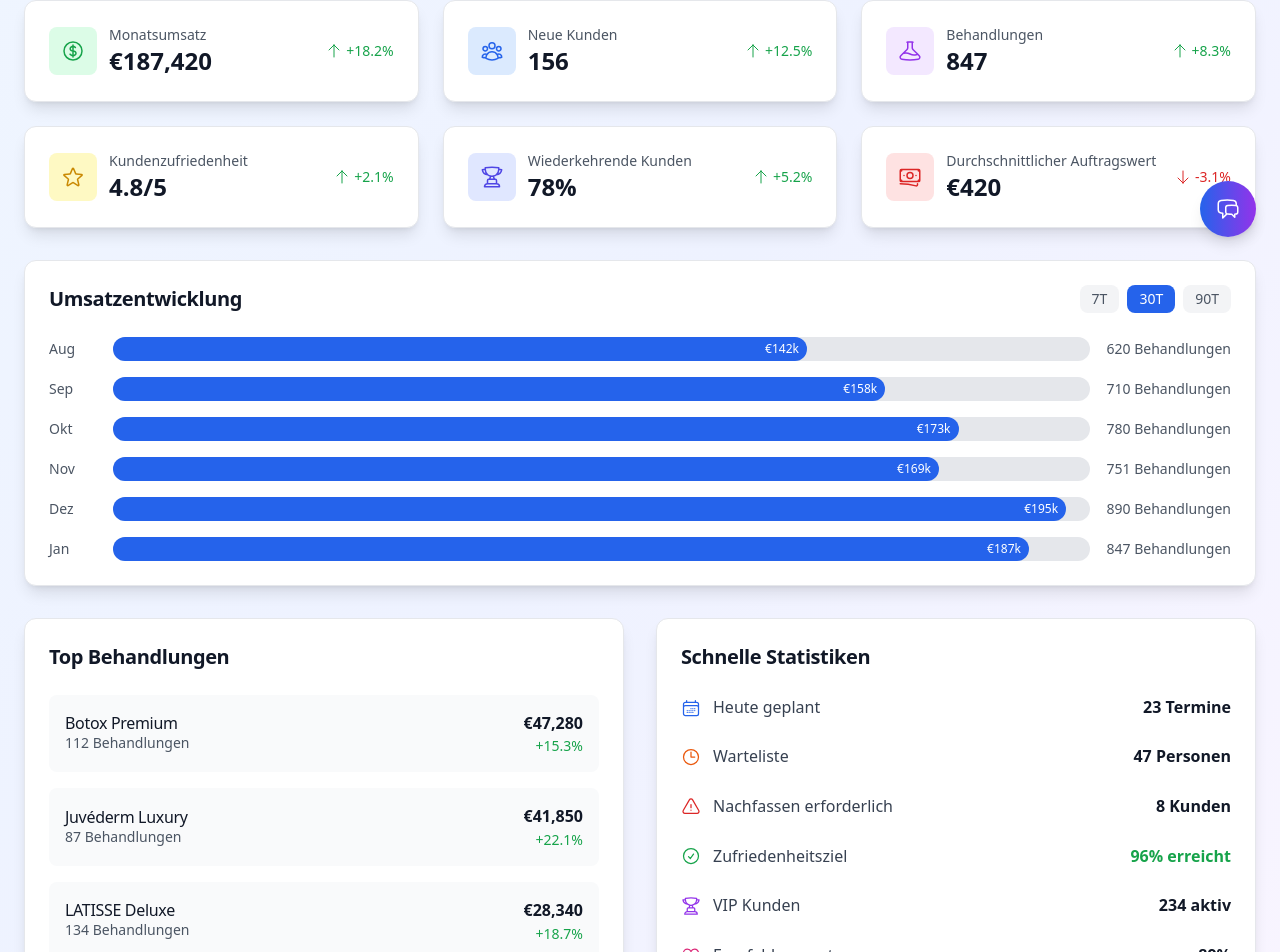
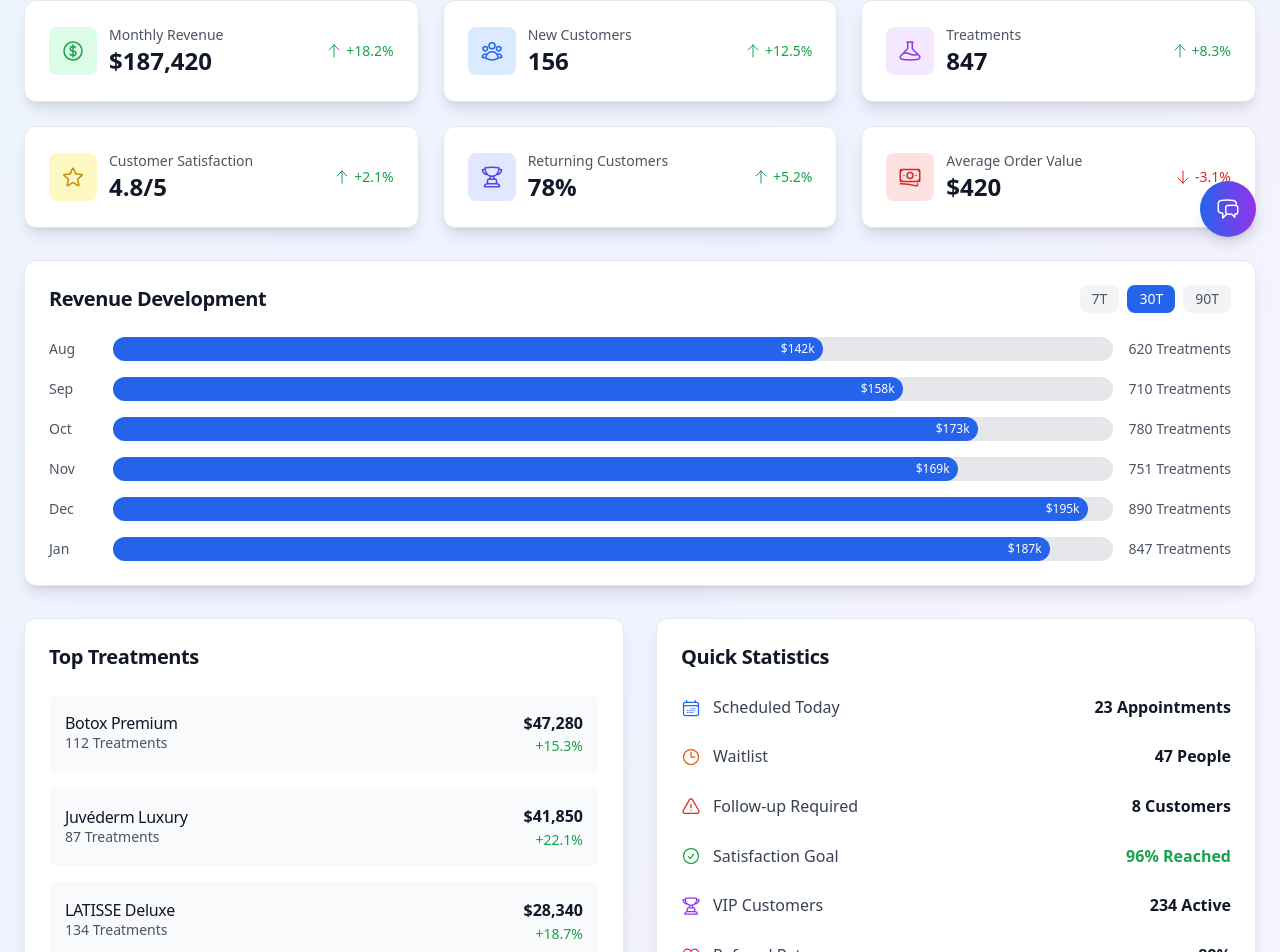
Before and after one commit to Mirey333/LASkin, a Next.js app: page /dashboard in a window 1280 px wide. Shown: the part 539-1491 px from the top of the page. Built offline with nearby package versions, Linux system fonts and the light colour scheme.

Commit message:
Translate ChatWidget, Dashboard, and Marketing page from German to English

```diff
--- a/app/dashboard/page.tsx
+++ b/app/dashboard/page.tsx
@@ -62,15 +62,15 @@ export default function BusinessDashboard() {
   // Business KPIs
   const kpis: KPI[] = [
     {
-      title: 'Monatsumsatz',
-      value: '€187,420',
+      title: 'Monthly Revenue',
+      value: '$187,420',
       change: 18.2,
       trend: 'up',
       icon: CurrencyDollarIcon,
       color: 'green'
     },
     {
-      title: 'Neue Kunden',
+      title: 'New Customers',
       value: 156,
       change: 12.5,
       trend: 'up',
@@ -78,7 +78,7 @@ export default function BusinessDashboard() {
       color: 'blue'
     },
     {
-      title: 'Behandlungen',
+      title: 'Treatments',
       value: 847,
       change: 8.3,
       trend: 'up',
@@ -86,7 +86,7 @@ export default function BusinessDashboard() {
       color: 'purple'
     },
     {
-      title: 'Kundenzufriedenheit',
+      title: 'Customer Satisfaction',
       value: '4.8/5',
       change: 2.1,
       trend: 'up',
@@ -94,7 +94,7 @@ export default function BusinessDashboard() {
       color: 'yellow'
     },
     {
-      title: 'Wiederkehrende Kunden',
+      title: 'Returning Customers',
       value: '78%',
       change: 5.2,
       trend: 'up',
@@ -102,8 +102,8 @@ export default function BusinessDashboard() {
       color: 'indigo'
     },
     {
-      title: 'Durchschnittlicher Auftragswert',
-      value: '€420',
+      title: 'Average Order Value',
+      value: '$420',
       change: -3.1,
       trend: 'down',
       icon: BanknotesIcon,
@@ -111,17 +111,17 @@ export default function BusinessDashboard() {
     }
   ]
 
-  // Revenue Data für die letzten 6 Monate
+  // Revenue Data for the last 6 months
   const revenueData: RevenueData[] = [
     { month: 'Aug', revenue: 142000, treatments: 620, newCustomers: 95 },
     { month: 'Sep', revenue: 158000, treatments: 710, newCustomers: 108 },
-    { month: 'Okt', revenue: 173000, treatments: 780, newCustomers: 134 },
+    { month: 'Oct', revenue: 173000, treatments: 780, newCustomers: 134 },
     { month: 'Nov', revenue: 169000, treatments: 751, newCustomers: 142 },
-    { month: 'Dez', revenue: 195000, treatments: 890, newCustomers: 187 },
+    { month: 'Dec', revenue: 195000, treatments: 890, newCustomers: 187 },
     { month: 'Jan', revenue: 187420, treatments: 847, newCustomers: 156 }
   ]
 
-  // Top Behandlungen
+  // Top Treatments
   const topTreatments: TopTreatment[] = [
     { name: 'Botox Premium', revenue: 47280, count: 112, growth: 15.3 },
     { name: 'Juvéderm Luxury', revenue: 41850, count: 87, growth: 22.1 },
@@ -168,7 +168,7 @@ export default function BusinessDashboard() {
       {/* Revenue Chart */}
       <div className="bg-white rounded-xl shadow-lg border p-6">
         <div className="flex items-center justify-between mb-6">
-          <h3 className="text-xl font-bold text-gray-900">Umsatzentwicklung</h3>
+          <h3 className="text-xl font-bold text-gray-900">Revenue Development</h3>
           <div className="flex space-x-2">
             <button
               onClick={() => setDateRange('7')}
@@ -209,13 +209,13 @@ export default function BusinessDashboard() {
                     style={{ width: `${(data.revenue / 200000) * 100}%` }}
                   >
                     <span className="text-white text-xs font-medium">
-                      €{(data.revenue / 1000).toFixed(0)}k
+                      ${(data.revenue / 1000).toFixed(0)}k
                     </span>
                   </div>
                 </div>
               </div>
               <div className="text-sm text-gray-600">
-                {data.treatments} Behandlungen
+                {data.treatments} Treatments
               </div>
             </div>
           ))}
@@ -225,16 +225,16 @@ export default function BusinessDashboard() {
       {/* Top Treatments */}
       <div className="grid lg:grid-cols-2 gap-8">
         <div className="bg-white rounded-xl shadow-lg border p-6">
-          <h3 className="text-xl font-bold text-gray-900 mb-6">Top Behandlungen</h3>
+          <h3 className="text-xl font-bold text-gray-900 mb-6">Top Treatments</h3>
           <div className="space-y-4">
             {topTreatments.map((treatment, index) => (
               <div key={index} className="flex items-center justify-between p-4 bg-gray-50 rounded-lg">
                 <div>
                   <h4 className="font-medium text-gray-900">{treatment.name}</h4>
-                  <p className="text-sm text-gray-600">{treatment.count} Behandlungen</p>
+                  <p className="text-sm text-gray-600">{treatment.count} Treatments</p>
                 </div>
                 <div className="text-right">
-                  <p className="font-bold text-gray-900">€{treatment.revenue.toLocaleString()}</p>
+                  <p className="font-bold text-gray-900">${treatment.revenue.toLocaleString()}</p>
                   <p className="text-sm text-green-600">+{treatment.growth}%</p>
                 </div>
               </div>
@@ -244,52 +244,52 @@ export default function BusinessDashboard() {
 
         {/* Quick Stats */}
         <div className="bg-white rounded-xl shadow-lg border p-6">
-          <h3 className="text-xl font-bold text-gray-900 mb-6">Schnelle Statistiken</h3>
+          <h3 className="text-xl font-bold text-gray-900 mb-6">Quick Statistics</h3>
           <div className="space-y-6">
             <div className="flex items-center justify-between">
               <div className="flex items-center space-x-3">
                 <CalendarDaysIcon className="h-5 w-5 text-blue-600" />
-                <span className="text-gray-700">Heute geplant</span>
+                <span className="text-gray-700">Scheduled Today</span>
               </div>
-              <span className="font-bold text-gray-900">23 Termine</span>
+              <span className="font-bold text-gray-900">23 Appointments</span>
             </div>
 
             <div className="flex items-center justify-between">
               <div className="flex items-center space-x-3">
                 <ClockIcon className="h-5 w-5 text-orange-600" />
-                <span className="text-gray-700">Warteliste</span>
+                <span className="text-gray-700">Waitlist</span>
               </div>
-              <span className="font-bold text-gray-900">47 Personen</span>
+              <span className="font-bold text-gray-900">47 People</span>
             </div>
 
             <div className="flex items-center justify-between">
               <div className="flex items-center space-x-3">
                 <ExclamationTriangleIcon className="h-5 w-5 text-red-600" />
-                <span className="text-gray-700">Nachfassen erforderlich</span>
+                <span className="text-gray-700">Follow-up Required</span>
               </div>
-              <span className="font-bold text-gray-900">8 Kunden</span>
+              <span className="font-bold text-gray-900">8 Customers</span>
             </div>
 
             <div className="flex items-center justify-between">
               <div className="flex items-center space-x-3">
                 <CheckCircleIcon className="h-5 w-5 text-green-600" />
-                <span className="text-gray-700">Zufriedenheitsziel</span>
+                <span className="text-gray-700">Satisfaction Goal</span>
               </div>
-              <span className="font-bold text-green-600">96% erreicht</span>
+              <span className="font-bold text-green-600">96% Reached</span>
             </div>
 
             <div className="flex items-center justify-between">
               <div className="flex items-center space-x-3">
                 <TrophyIcon className="h-5 w-5 text-purple-600" />
-                <span className="text-gray-700">VIP Kunden</span>
+                <span className="text-gray-700">VIP Customers</span>
               </div>
-              <span className="font-bold text-gray-900">234 aktiv</span>
+              <span className="font-bold text-gray-900">234 Active</span>
             </div>
 
             <div className="flex items-center justify-between">
               <div className="flex items-center space-x-3">
                 <HeartIcon className="h-5 w-5 text-pink-600" />
-                <span className="text-gray-700">Empfehlungsrate</span>
+                <span className="text-gray-700">Referral Rate</span>
               </div>
               <span className="font-bold text-gray-900">89%</span>
             </div>
@@ -302,23 +302,23 @@ export default function BusinessDashboard() {
   const renderAnalytics = () => (
     <div className="space-y-8">
       <div className="bg-white rounded-xl shadow-lg border p-6">
-        <h3 className="text-xl font-bold text-gray-900 mb-6">Detaillierte Analytics</h3>
+        <h3 className="text-xl font-bold text-gray-900 mb-6">Detailed Analytics</h3>
 
         {/* Marketing Channels */}
         <div className="grid lg:grid-cols-2 gap-8 mb-8">
           <div>
-            <h4 className="text-lg font-semibold text-gray-900 mb-4">Marketing-Kanäle</h4>
+            <h4 className="text-lg font-semibold text-gray-900 mb-4">Marketing Channels</h4>
             <div className="space-y-4">
               {[
-                { channel: 'Instagram Ads', customers: 78, percentage: 45, cost: '€2,340' },
-                { channel: 'Google Ads', customers: 52, percentage: 30, cost: '€1,890' },
-                { channel: 'Empfehlungen', customers: 28, percentage: 16, cost: '€0' },
-                { channel: 'Facebook Ads', customers: 15, percentage: 9, cost: '€780' }
+                { channel: 'Instagram Ads', customers: 78, percentage: 45, cost: '$2,340' },
+                { channel: 'Google Ads', customers: 52, percentage: 30, cost: '$1,890' },
+                { channel: 'Referrals', customers: 28, percentage: 16, cost: '$0' },
+                { channel: 'Facebook Ads', customers: 15, percentage: 9, cost: '$780' }
               ].map((item, index) => (
                 <div key={index} className="flex items-center justify-between p-3 bg-gray-50 rounded-lg">
                   <div>
                     <p className="font-medium text-gray-900">{item.channel}</p>
-                    <p className="text-sm text-gray-600">{item.customers} neue Kunden</p>
+                    <p className="text-sm text-gray-600">{item.customers} new customers</p>
                   </div>
                   <div className="text-right">
                     <p className="font-bold text-gray-900">{item.percentage}%</p>
@@ -331,17 +331,17 @@ export default function BusinessDashboard() {
 
           {/* Customer Demographics */}
           <div>
-            <h4 className="text-lg font-semibold text-gray-900 mb-4">Kundendemografie</h4>
+            <h4 className="text-lg font-semibold text-gray-900 mb-4">Customer Demographics</h4>
             <div className="space-y-4">
               {[
-                { age: '25-35', percentage: 42, gender: '89% Frauen' },
-                { age: '36-45', percentage: 35, gender: '91% Frauen' },
-                { age: '46-55', percentage: 18, gender: '94% Frauen' },
-                { age: '18-24', percentage: 5, gender: '95% Frauen' }
+                { age: '25-35', percentage: 42, gender: '89% Female' },
+                { age: '36-45', percentage: 35, gender: '91% Female' },
+                { age: '46-55', percentage: 18, gender: '94% Female' },
+                { age: '18-24', percentage: 5, gender: '95% Female' }
               ].map((item, index) => (
                 <div key={index} className="flex items-center justify-between p-3 bg-gray-50 rounded-lg">
                   <div>
-                    <p className="font-medium text-gray-900">{item.age} Jahre</p>
+                    <p className="font-medium text-gray-900">{item.age} years</p>
                     <p className="text-sm text-gray-600">{item.gender}</p>
                   </div>
                   <div className="text-right">
@@ -363,15 +363,15 @@ export default function BusinessDashboard() {
         <div className="bg-white rounded-xl shadow-lg border p-6">
           <div className="flex items-center space-x-3 mb-4">
             <ClockIcon className="h-6 w-6 text-blue-600" />
-            <h3 className="text-lg font-semibold text-gray-900">Effizienz</h3>
+            <h3 className="text-lg font-semibold text-gray-900">Efficiency</h3>
           </div>
           <div className="space-y-3">
             <div className="flex justify-between">
-              <span className="text-gray-600">Durchschnittliche Behandlungszeit</span>
+              <span className="text-gray-600">Average Treatment Time</span>
               <span className="font-medium">47 min</span>
             </div>
             <div className="flex justify-between">
-              <span className="text-gray-600">Auslastung</span>
+              <span className="text-gray-600">Capacity</span>
               <span className="font-medium text-green-600">87%</span>
             </div>
             <div className="flex justify-between">
@@ -388,15 +388,15 @@ export default function BusinessDashboard() {
           </div>
           <div className="space-y-3">
             <div className="flex justify-between">
-              <span className="text-gray-600">Aktive Behandler</span>
+              <span className="text-gray-600">Active Practitioners</span>
               <span className="font-medium">5</span>
             </div>
             <div className="flex justify-between">
-              <span className="text-gray-600">Durchschnittliche Bewertung</span>
+              <span className="text-gray-600">Average Rating</span>
               <span className="font-medium text-yellow-600">4.9/5</span>
             </div>
             <div className="flex justify-between">
-              <span className="text-gray-600">Personalauslastung</span>
+              <span className="text-gray-600">Staff Utilization</span>
               <span className="font-medium text-green-600">92%</span>
             </div>
           </div>
@@ -405,19 +405,19 @@ export default function BusinessDashboard() {
         <div className="bg-white rounded-xl shadow-lg border p-6">
           <div className="flex items-center space-x-3 mb-4">
             <BanknotesIcon className="h-6 w-6 text-purple-600" />
-            <h3 className="text-lg font-semibold text-gray-900">Finanzen</h3>
+            <h3 className="text-lg font-semibold text-gray-900">Finance</h3>
           </div>
           <div className="space-y-3">
             <div className="flex justify-between">
-              <span className="text-gray-600">Gewinnmarge</span>
+              <span className="text-gray-600">Profit Margin</span>
               <span className="font-medium text-green-600">68%</span>
             </div>
             <div className="flex justify-between">
-              <span className="text-gray-600">Betriebskosten</span>
-              <span className="font-medium">€59,840</span>
+              <span className="text-gray-600">Operating Costs</span>
+              <span className="font-medium">$59,840</span>
             </div>
             <div className="flex justify-between">
-              <span className="text-gray-600">ROI Marketing</span>
+              <span className="text-gray-600">Marketing ROI</span>
               <span className="font-medium text-green-600">340%</span>
             </div>
           </div>
@@ -426,13 +426,13 @@ export default function BusinessDashboard() {
 
       {/* Live Aktivitäten */}
       <div className="bg-white rounded-xl shadow-lg border p-6">
-        <h3 className="text-xl font-bold text-gray-900 mb-6">Live Aktivitäten</h3>
+        <h3 className="text-xl font-bold text-gray-900 mb-6">Live Activities</h3>
         <div className="space-y-4">
           {[
-            { time: '14:23', event: 'Neue Buchung: Botox Premium - Sarah Johnson', type: 'booking' },
-            { time: '14:18', event: 'Behandlung abgeschlossen: HydraFacial - Emma Wilson', type: 'completed' },
-            { time: '14:12', event: 'Bewertung erhalten: 5⭐ von Maria Garcia', type: 'review' },
-            { time: '14:05', event: 'Zahlung eingegangen: €420 - Jennifer Kim', type: 'payment' },
+            { time: '14:23', event: 'New Booking: Botox Premium - Sarah Johnson', type: 'booking' },
+            { time: '14:18', event: 'Treatment Completed: HydraFacial - Emma Wilson', type: 'completed' },
+            { time: '14:12', event: 'Review Received: 5⭐ from Maria Garcia', type: 'review' },
+            { time: '14:05', event: 'Payment Received: $420 - Jennifer Kim', type: 'payment' },
             { time: '13:58', event: 'VIP Upgrade: Lisa Chen → Platinum Status', type: 'upgrade' }
           ].map((activity, index) => (
             <div key={index} className="flex items-center space-x-4 p-3 bg-gray-50 rounded-lg">
@@ -471,7 +471,7 @@ export default function BusinessDashboard() {
               <h1 className="text-4xl font-light text-gray-900">Business Intelligence Dashboard</h1>
             </div>
             <p className="text-xl text-gray-600 max-w-3xl mx-auto">
-              Echtzeit-KPIs und umfassende Geschäftsanalysen für LA Skin Laboratories
+              Real-time KPIs and comprehensive business analytics for LA Skin Laboratories
             </p>
           </div>
 
@@ -487,7 +487,7 @@ export default function BusinessDashboard() {
                 }`}
               >
                 <ChartBarIcon className="h-5 w-5" />
-                <span>Übersicht</span>
+                <span>Overview</span>
               </button>
               <button
                 onClick={() => setActiveTab('analytics')}
--- a/components/ChatWidget.tsx
+++ b/components/ChatWidget.tsx
@@ -26,7 +26,7 @@ export default function ChatWidget() {
     {
       id: 1,
       sender: 'agent',
-      text: 'Hallo! Willkommen bei LA Skin Laboratories. Ich bin Maria, Ihre persönliche Beauty-Beraterin. Wie kann ich Ihnen heute helfen?',
+      text: 'Hello! Welcome to LA Skin Laboratories. I\'m Maria, your personal beauty consultant. How can I help you today?',
       timestamp: new Date(),
       agentName: 'Maria Rodriguez',
       agentAvatar: 'MR'
@@ -55,23 +55,23 @@ export default function ChatWidget() {
       const lowerMessage = userMessage.toLowerCase()
 
       if (lowerMessage.includes('botox') || lowerMessage.includes('anti-aging')) {
-        response = 'Botox® ist eine unserer beliebtesten Behandlungen! Wir bieten Premium-Botox-Behandlungen ab $480. Möchten Sie einen Beratungstermin vereinbaren?'
+        response = 'Botox® is one of our most popular treatments! We offer Premium Botox treatments starting at $480. Would you like to schedule a consultation?'
       } else if (lowerMessage.includes('juvederm') || lowerMessage.includes('filler')) {
-        response = 'Juvéderm® ist perfekt für natürliche Volumen-Ergebnisse. Unsere Luxury-Behandlung kostet $650. Soll ich Ihnen unsere Standorte zeigen?'
-      } else if (lowerMessage.includes('latisse') || lowerMessage.includes('wimpern')) {
-        response = 'LATISSE® ist FDA-zugelassen für längere, vollere Wimpern. Die Behandlung kostet $180. Wann hätten Sie Zeit für eine Beratung?'
-      } else if (lowerMessage.includes('produkt') || lowerMessage.includes('serum') || lowerMessage.includes('creme')) {
-        response = 'Wir haben über 20 authentische LA Skin Labs-Produkte. Welche Hautprobleme möchten Sie angehen? Akne, Anti-Aging oder Pigmentierung?'
-      } else if (lowerMessage.includes('termin') || lowerMessage.includes('appointment')) {
-        response = 'Gerne vereinbare ich einen Termin für Sie! Wir haben Standorte in Beverly Hills, Hollywood, Santa Monica und West Hollywood. Welcher wäre am besten für Sie?'
-      } else if (lowerMessage.includes('preis') || lowerMessage.includes('kosten') || lowerMessage.includes('price')) {
-        response = 'Unsere Preise beginnen bei:\n• LATISSE® Treatment: $180\n• Clarisonic Luxury: $150\n• Botox® Premium: $480\n• Juvéderm® Luxury: $650\n\nMöchten Sie Details zu einer bestimmten Behandlung?'
-      } else if (lowerMessage.includes('standort') || lowerMessage.includes('location') || lowerMessage.includes('wo')) {
-        response = 'Wir haben 4 Premium-Standorte:\n• Beverly Hills - Rodeo Drive\n• Hollywood - Sunset Boulevard\n• Santa Monica - 3rd Street\n• West Hollywood - Melrose Avenue\n\nWelcher ist für Sie am bequemsten?'
-      } else if (lowerMessage.includes('öffnungszeiten') || lowerMessage.includes('hours')) {
-        response = 'Unsere Öffnungszeiten:\n• Mo-Fr: 9:00-19:00\n• Sa: 9:00-17:00\n• So: 11:00-16:00\n\nMöchten Sie einen Termin vereinbaren?'
+        response = 'Juvéderm® is perfect for natural volume results. Our Luxury treatment costs $650. Would you like me to show you our locations?'
+      } else if (lowerMessage.includes('latisse') || lowerMessage.includes('lashes')) {
+        response = 'LATISSE® is FDA-approved for longer, fuller lashes. The treatment costs $180. When would you have time for a consultation?'
+      } else if (lowerMessage.includes('product') || lowerMessage.includes('serum') || lowerMessage.includes('cream')) {
+        response = 'We have over 20 authentic LA Skin Labs products. Which skin concerns would you like to address? Acne, Anti-Aging, or Pigmentation?'
+      } else if (lowerMessage.includes('appointment') || lowerMessage.includes('booking')) {
+        response = 'I\'d be happy to schedule an appointment for you! We have locations in Beverly Hills, Hollywood, Santa Monica, and West Hollywood. Which would be best for you?'
+      } else if (lowerMessage.includes('price') || lowerMessage.includes('cost')) {
+        response = 'Our prices start at:\n• LATISSE® Treatment: $180\n• Clarisonic Luxury: $150\n• Botox® Premium: $480\n• Juvéderm® Luxury: $650\n\nWould you like details about a specific treatment?'
+      } else if (lowerMessage.includes('location') || lowerMessage.includes('where')) {
+        response = 'We have 4 Premium locations:\n• Beverly Hills - Rodeo Drive\n• Hollywood - Sunset Boulevard\n• Santa Monica - 3rd Street\n• West Hollywood - Melrose Avenue\n\nWhich is most convenient for you?'
+      } else if (lowerMessage.includes('hours') || lowerMessage.includes('open')) {
+        response = 'Our hours:\n• Mon-Fri: 9:00 AM - 7:00 PM\n• Sat: 9:00 AM - 5:00 PM\n• Sun: 11:00 AM - 4:00 PM\n\nWould you like to schedule an appointment?'
       } else {
-        response = 'Vielen Dank für Ihre Nachricht! Ich kann Ihnen bei Fragen zu unseren Behandlungen (Botox®, Juvéderm®, LATISSE®) und Produkten helfen. Oder möchten Sie direkt einen Beratungstermin vereinbaren?'
+        response = 'Thank you for your message! I can help you with questions about our treatments (Botox®, Juvéderm®, LATISSE®) and products. Or would you like to schedule a consultation directly?'
       }
 
       setMessages(prev => [...prev, {
@@ -104,9 +104,9 @@ export default function ChatWidget() {
   }
 
   const quickActions = [
-    { text: 'Termin vereinbaren', icon: CalendarDaysIcon },
-    { text: 'Preise anfragen', icon: StarIcon },
-    { text: 'Anrufen', icon: PhoneIcon }
+    { text: 'Book Appointment', icon: CalendarDaysIcon },
+    { text: 'Request Prices', icon: StarIcon },
+    { text: 'Call Us', icon: PhoneIcon }
   ]
 
   return (
```
Also changed, not shown: app/marketing/page.tsx (+21 -21 lines).
